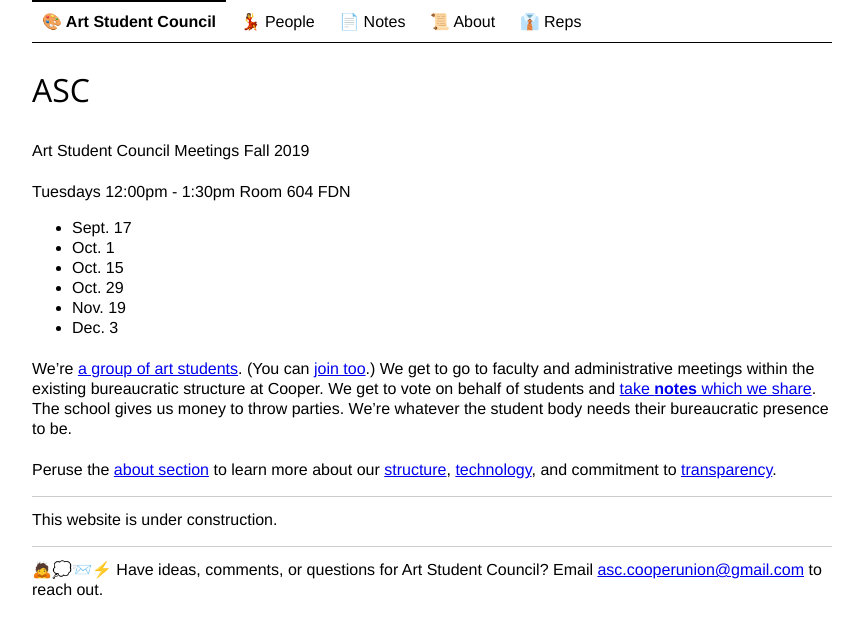
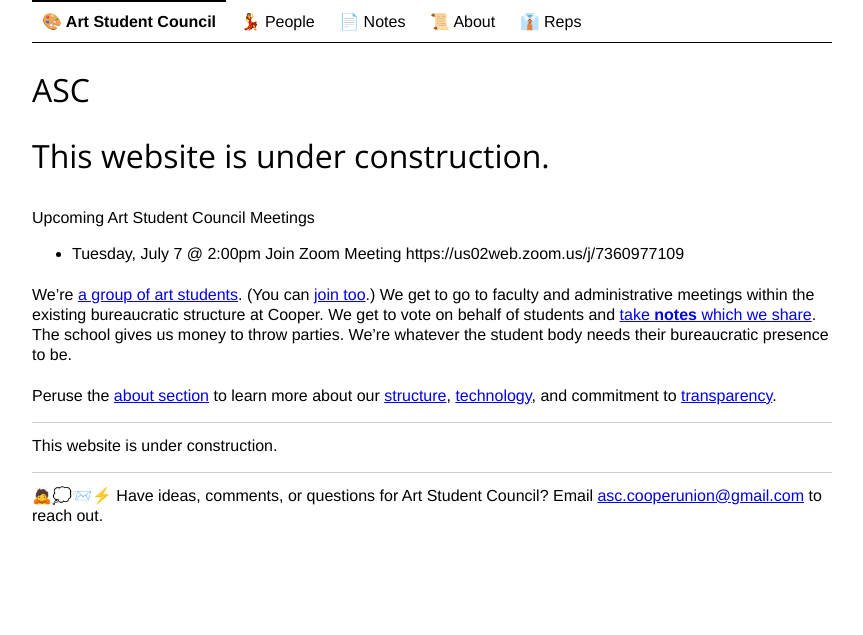
Before and after one commit to CooperASC/cooperasc.github.com, a Jekyll site: the page built from index.md, in a window 1280 px wide. Shown: the top 635 px of the page, without its empty margins (208-1071 px from the left). Built offline with Jekyll 4.4.1, drawn with Linux system fonts in a browser that asks for light colours.

Commit message:
Update index.md

```diff
--- a/index.md
+++ b/index.md
@@ -5,17 +5,12 @@
 filepath: index.md
 ---
 
-Art Student Council Meetings
-Fall 2019
+<h1> This website is under construction. </h1>
 
-Tuesdays 12:00pm - 1:30pm
-Room 604 FDN
-- Sept. 17
-- Oct. 1
-- Oct. 15
-- Oct. 29
-- Nov. 19
-- Dec. 3
+Upcoming Art Student Council Meetings
+
+- Tuesday, July 7 @ 2:00pm
+Join Zoom Meeting https://us02web.zoom.us/j/7360977109
 
 
 We're [a group of art students](/people). (You can [join too](mailto:asc.cooperunion@gmail.com).) We get to go to faculty and administrative meetings within the existing bureaucratic structure at Cooper. We get to vote on behalf of students and [take **notes** which we share](/notes). The school gives us money to throw parties. We're whatever the student body needs their bureaucratic presence to be.
```
